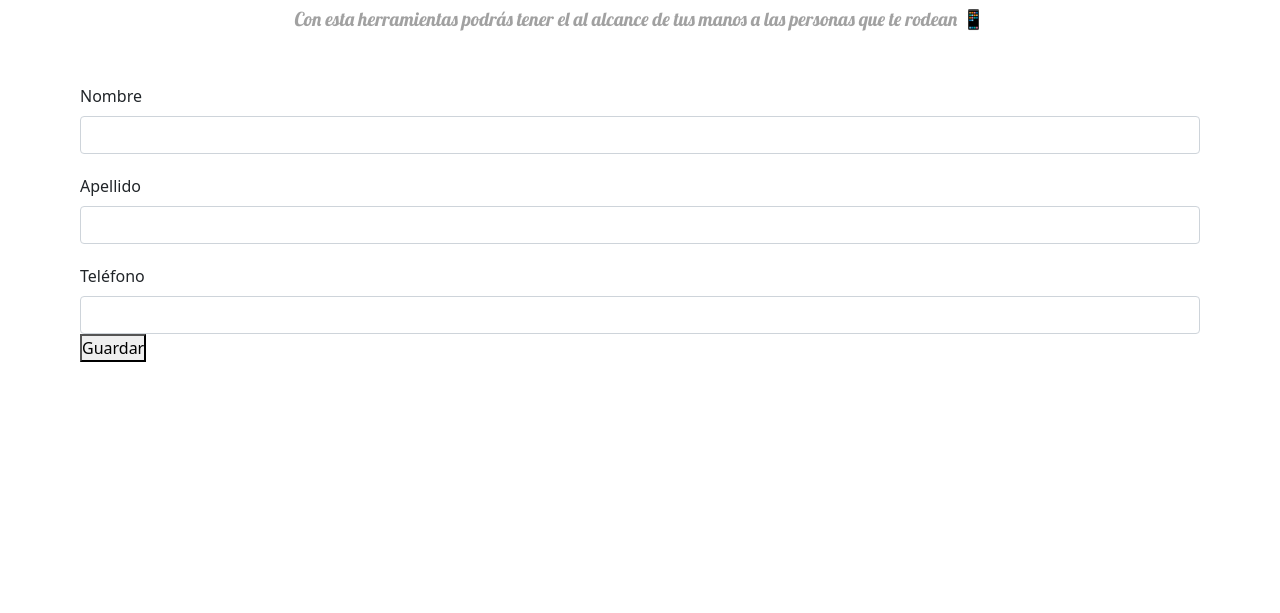
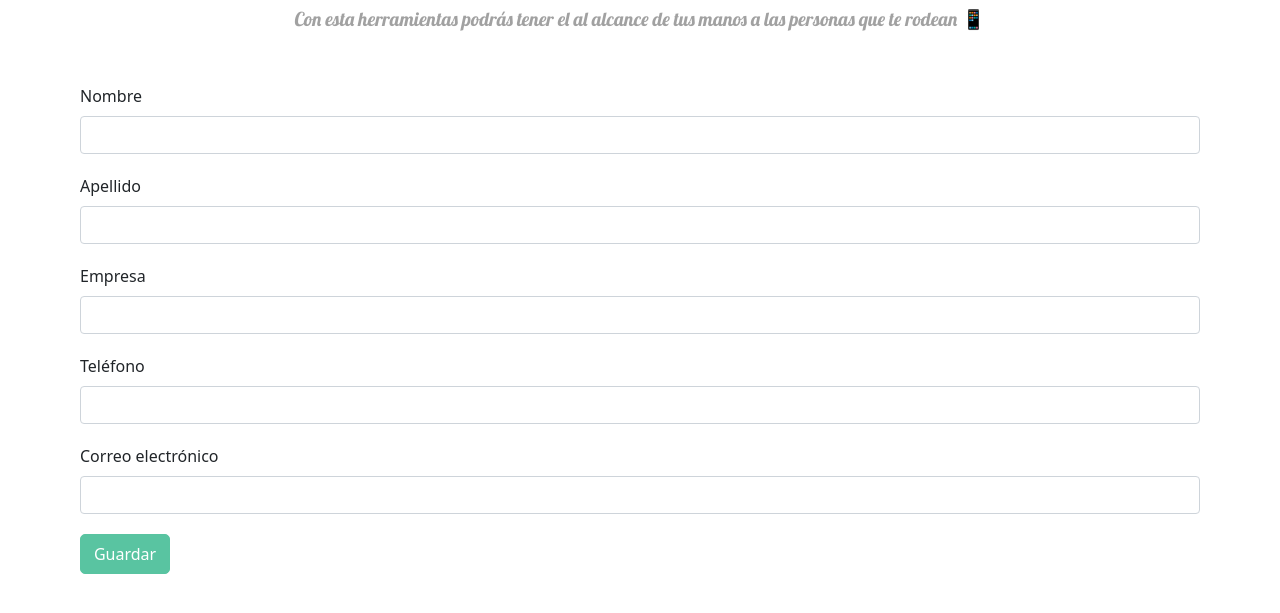
Before and after one commit to kalg12/CRUD-PhoneBook, a plain HTML site: page index.html in a window 1280 px wide. Shown: the part 177-790 px from the top of the page. Drawn offline with nearby package versions, Linux system fonts and the light colour scheme.

Commit message:
new updates

```diff
--- a/app.js
+++ b/app.js
@@ -1 +1,5 @@
 <script src="https://cdn.jsdelivr.net/npm/bootstrap@5.1.3/dist/js/bootstrap.bundle.min.js" integrity="sha384-ka7Sk0Gln4gmtz2MlQnikT1wXgYsOg+OMhuP+IlRH9sENBO0LRn5q+8nbTov4+1p" crossorigin="anonymous"></script>
+
+function saveButton() {
+    console.log("Si imprime")
+}
--- a/index.html
+++ b/index.html
@@ -23,15 +23,23 @@
         <p class="paragraptitle">Con esta herramientas podrás tener el al alcance de tus manos a las personas que te rodean 📱</p>
     </div>
 
+    <form action="">
+
         <div class="formphonebook">
             <label for="name" class="form-label">Nombre</label>
             <input type="text" class="form-control" id="name">
             <label for="lastname" class="form-label">Apellido</label>
             <input type="text" class="form-control" id="lastname">
+            <label for="bussines" class="form-label">Empresa</label>
+            <input type="text" class="form-control" id="bussines">
             <label for="phone" class="form-label">Teléfono</label>
             <input type="tel" class="form-control" id="phone">
-        <button class="savebutton">Guardar</button>
+            <label for="email" class="form-label">Correo electrónico</label>
+            <input type="email" class="form-control" id="email">
+            <button type="submit" class="savebutton" onclick="saveButton();" value="Clic para ver el mensaje de alerta">Guardar</button>
         </div>
+
+    </form>
 
 
     <script src="./app.js"></script>
--- a/style.css
+++ b/style.css
@@ -68,7 +68,14 @@ label{
 }
 
 .savebutton{
-
+    margin: 20px 0px 20px 0;
+    border-radius: 5px;
+    height: 40px;
+    width: 90px;
+    font-size: 1rem;
+    color: #ffffff;
+    background-color: #59C4A1;
+    border: 1px solid #59C4A1;
 }
 
 .editbutton{
```
Lines whose indentation alone changed are shown as unchanged.
